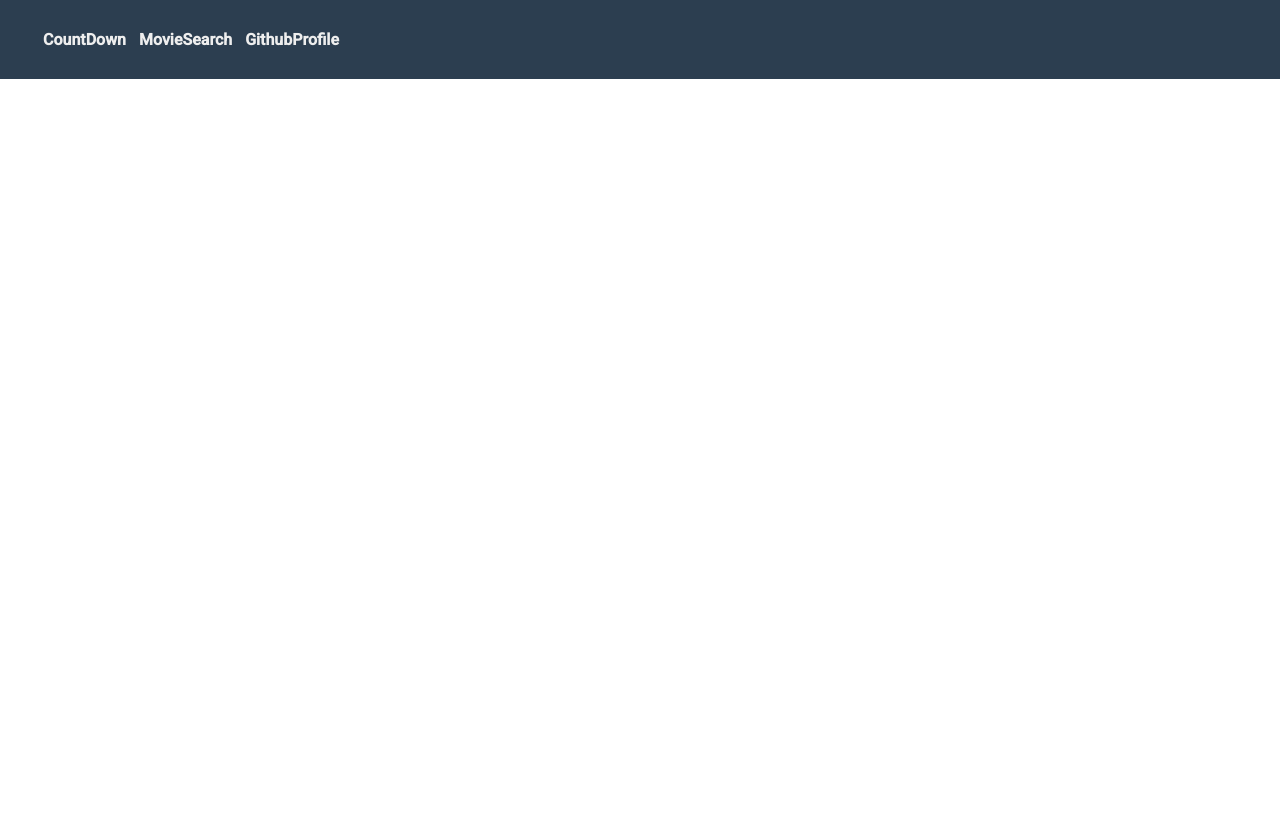
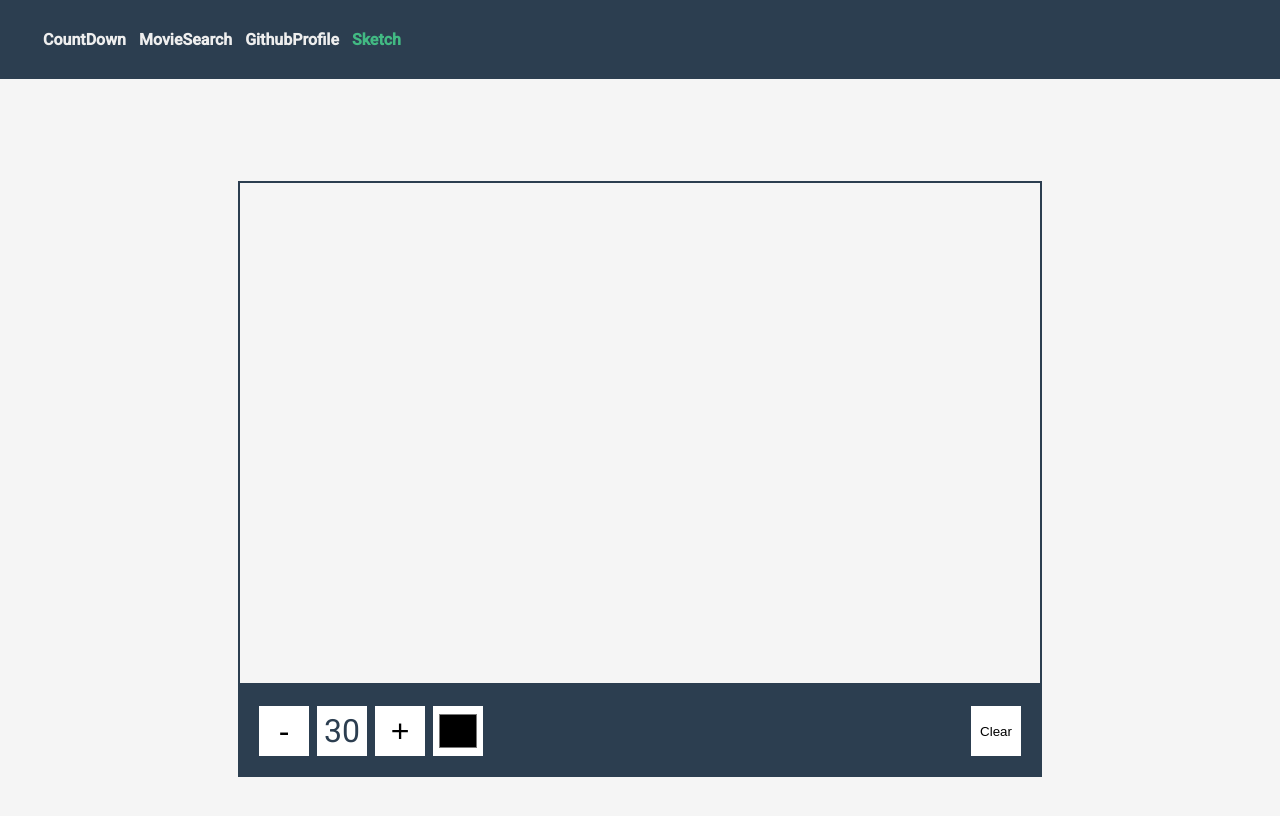
Before and after one commit to keithmchd48/pulp-fiction, a Vue app: page /drawing-tool in a window 1280 px wide. Shown: the top 816 px of the page. Built offline with nearby package versions, Linux system fonts and the light colour scheme.

Commit message:
4. Drawing tool completed

```diff
--- a/src/App.vue
+++ b/src/App.vue
@@ -6,6 +6,7 @@
       <router-link :to="{name: 'count-down-timer'}">CountDown</router-link>
       <router-link :to="{name: 'movie-search'}">MovieSearch</router-link>
       <router-link :to="{name: 'github-profile-viewer'}">GithubProfile</router-link>
+      <router-link :to="{name: 'drawing-tool'}">Sketch</router-link>
     </div>
     <router-view/>
   </div>
@@ -72,4 +73,9 @@ body {
     display: block;
   }
 }
+@media only screen and (max-width: 768px) {
+  #nav > *:nth-child(4) {
+    display: none;
+  }
+}
 </style>
--- a/src/components/MobileMenu.vue
+++ b/src/components/MobileMenu.vue
@@ -5,6 +5,7 @@
       <router-link :to="{name: 'count-down-timer'}">CountDown</router-link>
       <router-link :to="{name: 'movie-search'}">MovieSearch</router-link>
       <router-link :to="{name: 'github-profile-viewer'}">GithubProfile</router-link>
+<!--      <router-link :to="{name: 'drawing-tool'}">Sketch</router-link>-->
     </div>
   </div>
 </template>
--- a/src/router/index.js
+++ b/src/router/index.js
@@ -20,6 +20,11 @@ Vue.use(VueRouter)
       name: 'github-profile-viewer',
       component: () => import(/* webpackChunkName: "githubprofileviewer" */ '../views/GithubProfileViewer')
     },
+    {
+      path: '/drawing-tool',
+      name: 'drawing-tool',
+      component: () => import(/* webpackChunkName: "drwaingtool" */ '../views/DrawingTool')
+    }
 ]
 
 const router = new VueRouter({
--- /dev/null
+++ b/src/views/DrawingTool.vue
@@ -0,0 +1,140 @@
+<template>
+  <div class="main_wrapper">
+    <canvas id="canvas" :width="canvas.width" :height="canvas.height"
+            @mousedown="onMouseDown"
+            @mouseup="onMouseUp"
+            @mousemove="onMouseMove"
+    ></canvas>
+    <div class="toolbox">
+      <button id="decrease" @click="decreaseBtn">-</button>
+      <span id="size">{{brushSize}}</span>
+      <button id="increase" @click="increaseBtn">+</button>
+      <input type="color" id="color" v-model="color" />
+      <button id="clear" @click="clear">Clear</button>
+    </div>
+  </div>
+</template>
+
+<script>
+  export default {
+    name: "DrawingTool",
+    data () {
+      return {
+        canvas: {
+          width: 800,
+          height: 500
+        },
+        brushSize: 30,
+        isPressed: false,
+        x: undefined,
+        y: undefined,
+        ctx: null,
+        color: "black"
+      }
+    },
+    mounted() {
+      this.ctx = document.querySelector('canvas').getContext("2d")
+    },
+    methods: {
+      onMouseDown (e) {
+        this.isPressed = true
+        this.x = e.offsetX
+        this.y = e.offsetY
+      },
+      onMouseUp () {
+        this.isPressed = false
+        this.x = undefined;
+        this.y = undefined;
+      },
+      onMouseMove (e) {
+        if (this.isPressed) {
+          const x2 = e.offsetX;
+          const y2 = e.offsetY;
+
+          this.drawCircle(x2, y2);
+          this.drawLine(this.x, this.y, x2, y2);
+          this.x = x2;
+          this.y = y2;
+        }
+      },
+      drawCircle(x, y) {
+        this.ctx.beginPath();
+        this.ctx.arc(x, y, this.brushSize, 0, Math.PI * 2);
+        this.ctx.fillStyle = this.color;
+        this.ctx.fill()
+      },
+      drawLine(x1, y1, x2, y2) {
+        this.ctx.beginPath();
+        this.ctx.moveTo(x1, y1);
+        this.ctx.lineTo(x2, y2);
+        this.ctx.strokeStyle = this.color;
+        this.ctx.lineWidth = this.brushSize * 2;
+        this.ctx.stroke();
+      },
+      increaseBtn () {
+        this.brushSize += 5
+        if (this.brushSize > 50) {
+          this.brushSize = 50
+        }
+      },
+      decreaseBtn () {
+        this.brushSize -= 5
+        if (this.brushSize < 5) {
+          this.brushSize = 5
+        }
+      },
+      clear () {
+        this.ctx.clearRect(0, 0, this.canvas.width, this.canvas.height);
+      }
+    }
+  }
+</script>
+
+<style scoped>
+  .main_wrapper {
+    background-color: #f5f5f5;
+    display: flex;
+    flex-direction: column;
+    align-items: center;
+    justify-content: center;
+    margin: 0;
+    min-height: 100vh;
+  }
+
+  canvas {
+    border: 2px solid #2c3e50;
+  }
+
+  .toolbox {
+    background-color: #2c3e50;
+    border: 1px solid #2c3e50;
+    display: flex;
+    padding: 1rem;
+    width: 804px;
+  }
+
+  .toolbox > * {
+    background-color: #fff;
+    border: none;
+    display: inline-flex;
+    align-items: center;
+    justify-content: center;
+    padding: 0.25rem;
+    margin: 0.25rem;
+    height: 50px;
+    width: 50px;
+    cursor: pointer;
+  }
+
+  #decrease, #increase, #size {
+    font-size: 2rem;
+  }
+  .toolbox > *:last-child {
+    margin-left: auto;
+  }
+  @media only screen and (max-width: 768px) {
+    .main_wrapper {
+      display: none;
+    }
+  }
+</style>
```
